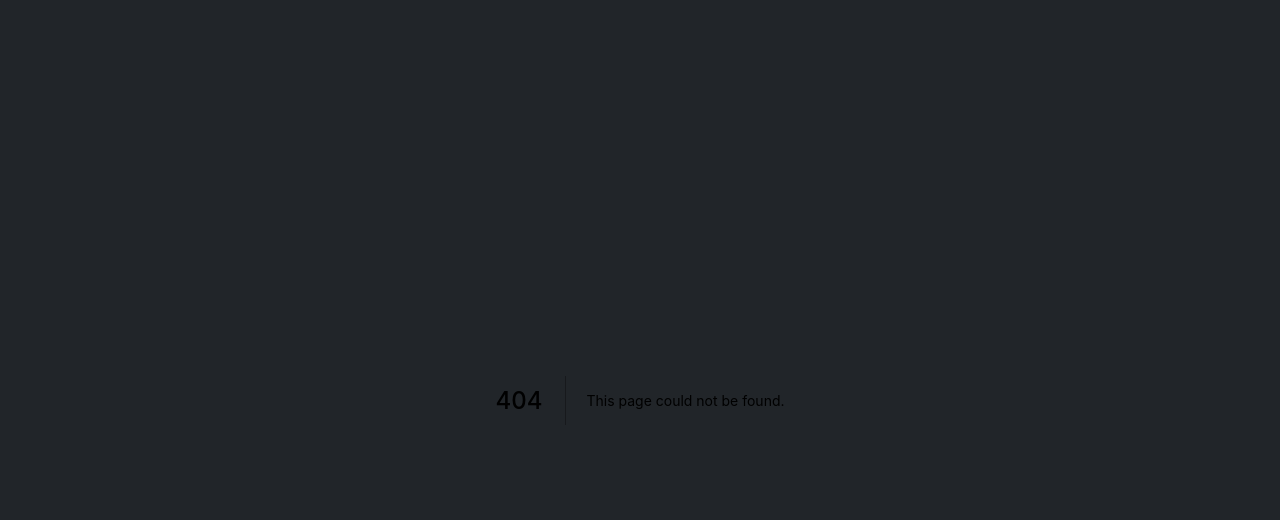
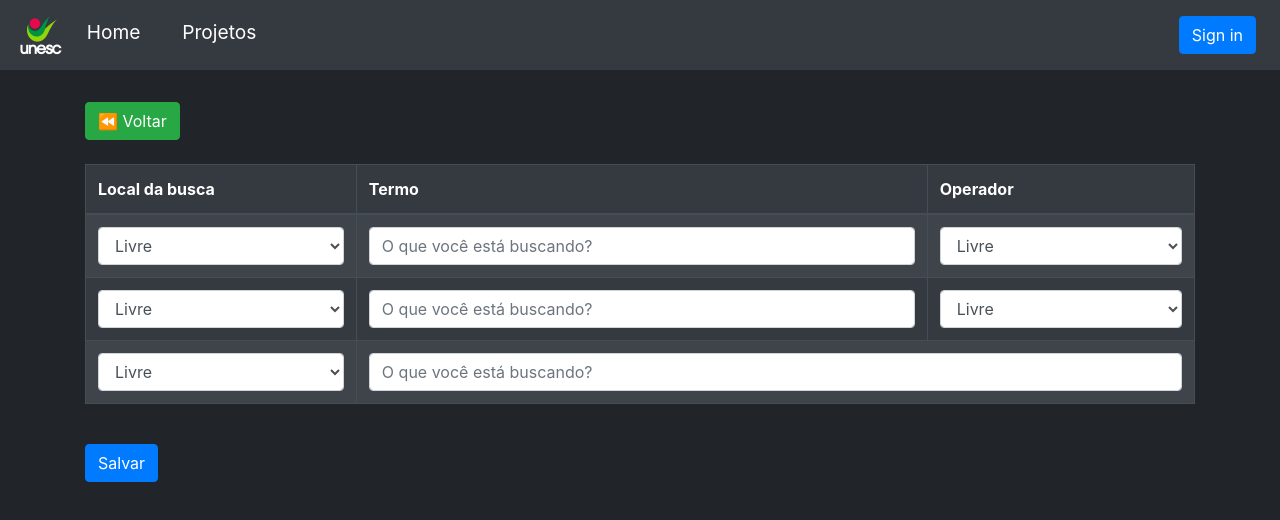
Before and after one commit to AugustoSavi/next-auth-with-mysql-example, a Next.js app: page /new-relatorio in a window 1280 px wide. Before the commit this address had no page. Shown: the top 520 px of the page. Built offline with nearby package versions, Linux system fonts and the light colour scheme; no server answers.

Commit message:
Code did with: João Pedro Goettems Saggiorato

```diff
--- a/pages/entries.jsx
+++ b/pages/entries.jsx
@@ -10,7 +10,7 @@ export default function Page() {
     <Layout>
       <Container>
         <Button href="/new" className="mt-4" variant="success">
-          &#10133; Novo
+          &#10133; Novo Projeto
         </Button>
         {isLoading && (
           <>
--- /dev/null
+++ b/pages/new-relatorio.jsx
@@ -0,0 +1,86 @@
+import { Container, Button, Table } from 'react-bootstrap';
+import Layout from '../components/layout';
+
+export default function NewRelatorio() {
+  return (
+    <Layout>
+      <Container className="mt-2">
+        <Button href="/protected" className="mt-4" variant="success">
+          &#9194; Voltar
+        </Button>
+
+        <div className="mb-3">
+          <Table striped bordered hover variant="dark" responsive className="mt-4">
+            <thead>
+              <tr>
+                <th>Local da busca</th>
+                <th>Termo</th>
+                <th>Operador</th>
+              </tr>
+            </thead>
+            <tbody>
+              <tr>
+                <td>
+                  <select className="form-select form-control" aria-label="Default select">
+                    <option value="Livre">Livre </option>
+                    <option value="Contatos">Contatos</option>
+                  </select>
+                </td>
+
+                <td>
+                  <input type="text" className="form-control" placeholder="O que você está buscando?" />
+                </td>
+
+                <td>
+                  <select className="form-select form-control" aria-label="Default select">
+                    <option value="Livre">Livre </option>
+                    <option value="Contatos">Contatos</option>
+                  </select>
+                </td>
+              </tr>
+
+              <tr>
+                <td>
+                  <select className="form-select form-control" aria-label="Default select">
+                    <option value="Livre">Livre </option>
+                    <option value="Contatos">Contatos</option>
+                  </select>
+                </td>
+
+                <td>
+                  <input type="text" className="form-control" placeholder="O que você está buscando?" />
+                </td>
+
+                <td>
+                  <select className="form-select form-control" aria-label="Default select">
+                    <option value="Livre">Livre </option>
+                    <option value="Contatos">Contatos</option>
+                  </select>
+                </td>
+              </tr>
+
+              <tr>
+                <td>
+                  <select className="form-select form-control" aria-label="Default select">
+                    <option value="Livre">Livre </option>
+                    <option value="Contatos">Contatos</option>
+                  </select>
+                </td>
+
+                <td colSpan="2">
+                  <input type="text" className="form-control" placeholder="O que você está buscando?" />
+                </td>
+
+              </tr>
+            </tbody>
+          </Table>
+
+          <Button href="/protected" className="mt-4" variant="primary">
+            Salvar
+          </Button>
+        </div>
+
+      </Container>
+    </Layout>
+  );
+}
```
Also changed, not shown: components/relatorio/index.jsx (+23 -2 lines).
